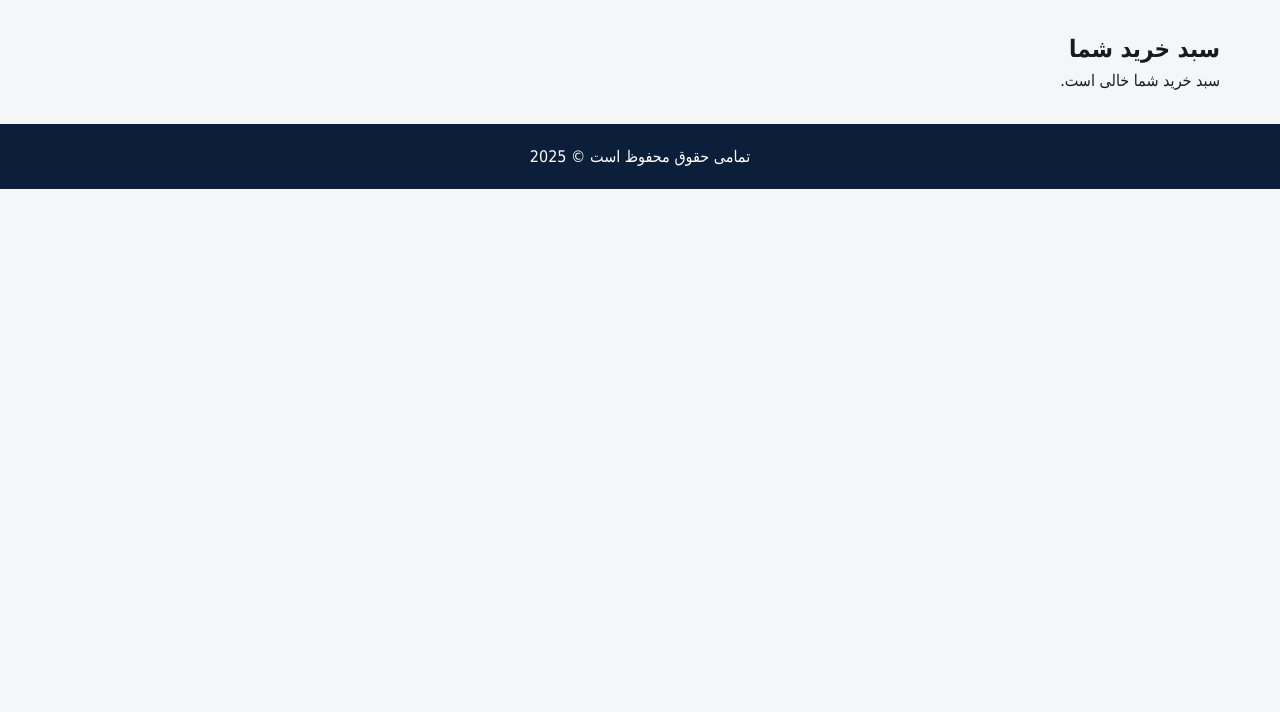
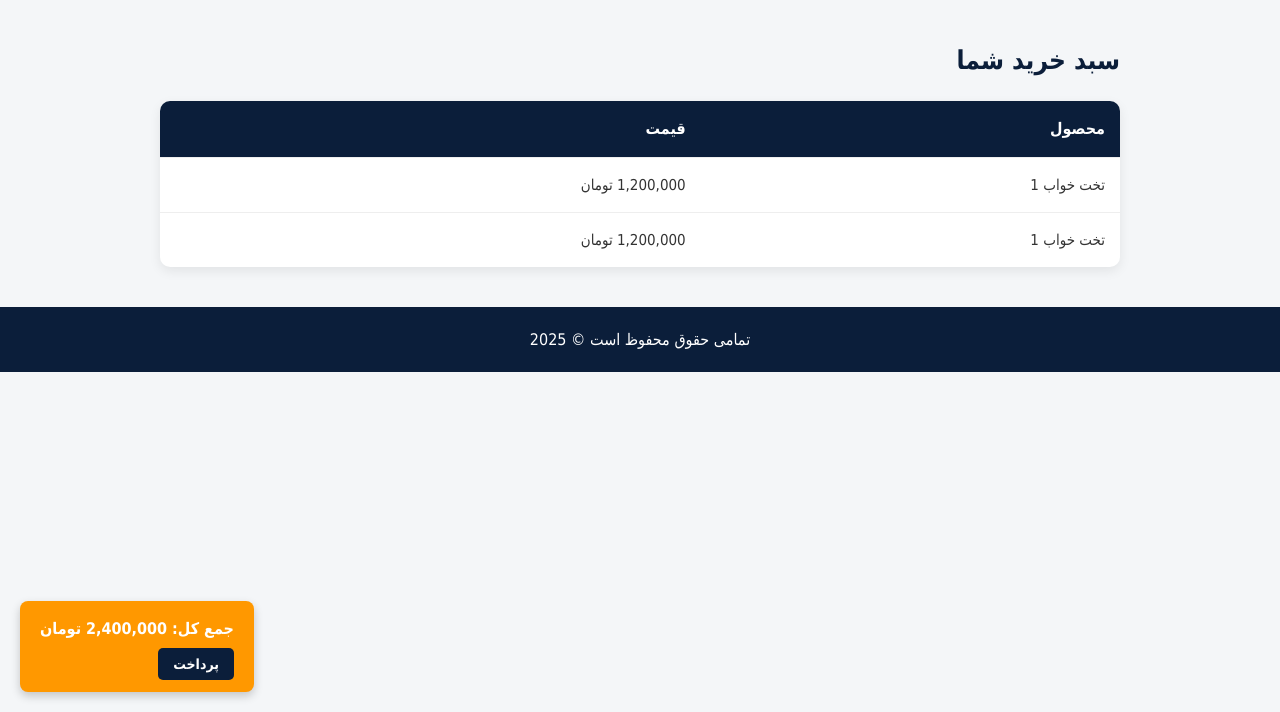
Before and after one commit to navidwolf/bed-factory-website, a Flask app: page /cart in a window 1280 px wide. Shown: the part 88-800 px from the top of the page. Run offline with Flask 3, Linux system fonts and the light colour scheme.

Commit message:
final site

```diff
--- a/app.py
+++ b/app.py
@@ -16,7 +16,6 @@
 
 cart_items = []
 
-# صفحات اصلی
 @app.route("/")
 def index():
     return render_template("index.html", products=products)
@@ -49,37 +48,18 @@
         return redirect(url_for("contact"))
     return render_template("contact.html")
 
-# مسیرهای cart
-@app.route("/add_to_cart/<int:product_id>", methods=["POST"])
+@app.route("/add_to_cart/<int:product_id>")
 def add_to_cart(product_id):
     product = next((p for p in products if p["id"] == product_id), None)
     if product:
-        existing = next((item for item in cart_items if item["id"] == product_id), None)
-        if existing:
-            existing["quantity"] += 1
-        else:
-            cart_items.append({**product, "quantity": 1})
-    return redirect(url_for("cart"))
-
-@app.route("/remove_from_cart/<int:product_id>", methods=["POST"])
-def remove_from_cart(product_id):
-    existing = next((item for item in cart_items if item["id"] == product_id), None)
-    if existing:
-        existing["quantity"] -= 1
-        if existing["quantity"] <= 0:
-            cart_items.remove(existing)
-    return redirect(url_for("cart"))
-
-@app.route("/delete_from_cart/<int:product_id>", methods=["POST"])
-def delete_from_cart(product_id):
-    global cart_items
-    cart_items = [item for item in cart_items if item["id"] != product_id]
+        cart_items.append(product)
     return redirect(url_for("cart"))
 
 # ---- Admin routes ----
 @app.route("/admin/login", methods=["GET", "POST"])
 def admin_login():
     if request.method == "POST":
+        # اعتبارسنجی ساده
         username = request.form.get("username")
         password = request.form.get("password")
         if username == "admin" and password == "1234":
--- a/static/css/style.css
+++ b/static/css/style.css
@@ -16,7 +16,7 @@
 }
 
 /* =============================
-   Header & Footer (بدون تغییر)
+   Header & Navigation
 ============================= */
 header {
     background-color: #0b1e3a;
@@ -53,6 +53,9 @@
     color: #1abc9c;
 }
 
+/* =============================
+   Footer
+============================= */
 footer {
     text-align: center;
     padding: 20px;
@@ -61,88 +64,232 @@
 }
 
 /* =============================
-   Cart & Checkout Section (تنها تغییرات)
+   Contact Section
 ============================= */
-.cart-table,
-.checkout-section {
+.contact-section {
     max-width: 1200px;
-    margin: 30px auto;
+    margin: 50px auto;
     padding: 0 20px;
 }
 
-/* Cart Item */
-.cart-table .cart-item {
+.contact-container {
     display: flex;
-    align-items: center;
-    background: #fff;
+    gap: 40px;
+    flex-wrap: wrap;
+}
+
+.contact-left,
+.contact-right {
+    flex: 1 1 500px;
+    background-color: #ffffff;
+    padding: 25px;
+    border-radius: 10px;
+    box-shadow: 0 8px 20px rgba(0,0,0,0.08);
+}
+
+.contact-left h2,
+.contact-right h2 {
+    color: #0b1e3a;
+    font-size: 28px;
     margin-bottom: 15px;
-    padding: 15px;
-    border-radius: 10px;
-    box-shadow: 0 4px 12px rgba(0,0,0,0.08);
+}
+
+.contact-left p,
+.contact-right p {
+    color: #33415c;
+    margin-bottom: 15px;
+}
+
+.contact-form {
+    display: flex;
+    flex-direction: column;
     gap: 15px;
 }
 
-.cart-img img {
-    width: 120px;
-    height: 80px;
-    object-fit: cover;
-    border-radius: 8px;
+.contact-form input,
+.contact-form textarea {
+    padding: 12px 15px;
+    border: 1px solid #c1c1c1;
+    border-radius: 6px;
+    font-size: 16px;
+    outline: none;
+    transition: all 0.3s;
+    direction: rtl; /* ورودی‌ها راست‌به‌چپ */
 }
 
-.cart-details h3 {
-    font-size: 18px;
-    color: #0b1e3a;
-    margin-bottom: 5px;
+.contact-form input:focus,
+.contact-form textarea:focus {
+    border-color: #0b1e3a;
+    box-shadow: 0 0 5px rgba(11,30,58,0.3);
 }
 
-.cart-details .desc {
-    font-size: 14px;
-    color: #555;
-    margin-bottom: 5px;
+.contact-form button {
+    padding: 12px;
+    background-color: #0b1e3a;
+    color: #ffffff;
+    font-size: 18px;
+    border: none;
+    border-radius: 6px;
+    cursor: pointer;
+    transition: background-color 0.3s;
 }
 
-.cart-details .price {
-    font-weight: bold;
+.contact-form button:hover {
+    background-color: #162d57;
+}
+
+.map-container {
+    width: 100%;
+    height: 300px;
+    margin-bottom: 20px;
+    border-radius: 10px;
+    overflow: hidden;
+}
+
+.map-container iframe {
+    width: 100%;
+    height: 100%;
+    border: none;
+}
+
+.team-container img {
+    width: 100%;
+    border-radius: 10px;
+    object-fit: cover;
+}
+
+.info-boxes {
+    display: flex;
+    gap: 30px;
+    flex-wrap: wrap;
+    margin-top: 40px;
+}
+
+.info-box {
+    flex: 1 1 300px;
+    background-color: #0b1e3a;
+    color: #ffffff;
+    padding: 20px;
+    border-radius: 10px;
+}
+
+.info-box h3 {
+    margin-bottom: 10px;
+    font-size: 20px;
+    color: #f0f0f0;
+}
+
+.info-box p,
+.info-box a {
+    color: #d3d3d3;
+    text-decoration: none;
+    margin-bottom: 8px;
+    display: block;
+}
+
+.info-box a:hover {
+    color: #ffffff;
+}
+
+/* =============================
+   Cart Section
+============================= */
+.cart-section {
+    max-width: 1000px;
+    margin: 40px auto;
+    padding: 0 20px;
+}
+
+.cart-section h1 {
+    font-size: 26px;
+    color: #0b1e3a;
+    margin-bottom: 20px;
+}
+
+.cart-table {
+    width: 100%;
+    border-collapse: collapse;
+    background: #fff;
+    box-shadow: 0 4px 12px rgba(0,0,0,0.08);
+    border-radius: 10px;
+    overflow: hidden;
+}
+
+.cart-table th,
+.cart-table td {
+    padding: 15px;
+    text-align: right;
+    border-bottom: 1px solid #eee;
+}
+
+.cart-table th {
+    background-color: #0b1e3a;
+    color: #fff;
+    font-weight: 600;
+}
+
+.cart-table tr:last-child td {
+    border-bottom: none;
+}
+
+.cart-table td {
+    color: #333;
+    font-size: 15px;
+}
+
+/* پیش فاکتور گوشه پایین سمت چپ */
+.invoice-box {
+    position: fixed;
+    bottom: 20px;
+    left: 20px;
+    background-color: #ff9800;
+    color: #fff;
+    padding: 15px 20px;
+    border-radius: 8px;
+    box-shadow: 0 4px 10px rgba(0,0,0,0.2);
+    font-weight: 600;
+    z-index: 1000;
+}
+
+.invoice-box p {
+    margin-bottom: 10px;
+}
+
+.invoice-box .btn {
+    background-color: #0b1e3a;
+    color: #fff;
+    padding: 8px 15px;
+    border-radius: 5px;
+    font-size: 14px;
+    text-decoration: none;
+}
+
+.invoice-box .btn:hover {
+    background-color: #162d57;
+}
+
+/* =============================
+   Checkout Section
+============================= */
+.checkout-section {
+    max-width: 600px;
+    margin: 40px auto;
+    padding: 25px;
+    background: #fff;
+    border-radius: 10px;
+    box-shadow: 0 4px 12px rgba(0,0,0,0.1);
+}
+
+.checkout-section h1 {
+    font-size: 26px;
+    margin-bottom: 20px;
     color: #0b1e3a;
 }
 
-/* Quantity Buttons */
-.cart-quantity form {
-    display: flex;
-    align-items: center;
-    gap: 8px;
-}
-
-.cart-quantity button {
-    background: #0b1e3a;
-    color: #fff;
-    border: none;
-    padding: 5px 12px;
-    border-radius: 5px;
-    cursor: pointer;
-    font-size: 16px;
-    transition: background 0.3s;
-}
-
-.cart-quantity button:hover {
-    background: #162d57;
-}
-
-.cart-quantity span {
-    font-size: 16px;
-    font-weight: bold;
-}
-
-/* Checkout Form */
 .checkout-form {
     display: flex;
     flex-direction: column;
     gap: 15px;
-    background: #fff;
-    padding: 20px;
-    border-radius: 10px;
-    box-shadow: 0 4px 12px rgba(0,0,0,0.08);
-    margin-top: 20px;
 }
 
 .checkout-form input {
@@ -151,7 +298,8 @@
     border-radius: 6px;
     font-size: 16px;
     outline: none;
-    transition: all 0.3s;
+    transition: border-color 0.3s;
+    direction: rtl;
 }
 
 .checkout-form input:focus {
@@ -162,7 +310,7 @@
 .checkout-form button {
     padding: 12px;
     background-color: #0b1e3a;
-    color: #ffffff;
+    color: #fff;
     font-size: 18px;
     border: none;
     border-radius: 6px;
@@ -174,128 +322,21 @@
     background-color: #162d57;
 }
 
-/* پیش‌فاکتور نارنجی پایین سمت چپ */
-.invoice-box {
-    position: fixed;
-    bottom: 20px;
-    left: 20px;
-    background-color: #f39c12;
-    color: #fff;
-    padding: 15px 20px;
-    border-radius: 10px;
-    box-shadow: 0 4px 12px rgba(0,0,0,0.15);
-    z-index: 999;
-    min-width: 220px;
-}
-
-.invoice-box button {
-    background: #0b1e3a;
-    color: #fff;
-    border: none;
-    padding: 8px 15px;
-    border-radius: 6px;
-    cursor: pointer;
-    margin-top: 10px;
-    width: 100%;
-}
-
-.invoice-box button:hover {
-    background: #162d57;
-}
-
 /* =============================
    Responsive
 ============================= */
 @media (max-width: 900px) {
-    .cart-table .cart-item {
+    .contact-container {
         flex-direction: column;
-        align-items: flex-start;
     }
-    .cart-quantity {
-        margin-top: 10px;
+    .info-boxes {
+        flex-direction: column;
     }
     .invoice-box {
-        left: 50%;
-        transform: translateX(-50%);
+        left: 10px;
+        right: 10px;
         bottom: 10px;
-        min-width: 90%;
+        width: auto;
+        text-align: center;
     }
 }
-
-/* =============================
-   Contact Section (بدون تغییر)
-============================= */
-.contact-section {
-    padding: 50px 20px;
-    max-width: 1200px;
-    margin: 0 auto;
-}
-
-.contact-container {
-    display: flex;
-    flex-wrap: wrap;
-    gap: 30px;
-}
-
-.contact-right, .contact-left {
-    flex: 1 1 45%;
-}
-
-.contact-right h2 {
-    margin-bottom: 15px;
-    color: #0b1e3a;
-}
-
-.contact-right p {
-    margin-bottom: 20px;
-    color: #555;
-}
-
-.contact-form input, .contact-form textarea {
-    width: 100%;
-    padding: 12px 15px;
-    margin-bottom: 15px;
-    border: 1px solid #c1c1c1;
-    border-radius: 6px;
-    font-size: 16px;
-}
-
-.contact-form button {
-    background-color: #0b1e3a;
-    color: #fff;
-    padding: 12px;
-    border: none;
-    border-radius: 6px;
-    cursor: pointer;
-}
-
-.contact-form button:hover {
-    background-color: #162d57;
-}
-
-.map-container iframe {
-    width: 100%;
-    height: 300px;
-    border: 0;
-    border-radius: 8px;
-}
-
-.team-container img {
-    width: 100%;
-    border-radius: 8px;
-}
-
-.info-boxes {
-    display: flex;
-    flex-wrap: wrap;
-    gap: 20px;
-    margin-top: 30px;
-}
-
-.info-box {
-    flex: 1 1 30%;
-    background: #fff;
-    padding: 15px;
-    border-radius: 8px;
-    box-shadow: 0 4px 12px rgba(0,0,0,0.08);
-}
--- a/templates/cart.html
+++ b/templates/cart.html
@@ -1,52 +1,36 @@
 {% extends "base.html" %}
+{% block title %}سبد خرید{% endblock %}
 
 {% block content %}
-<main>
-    <section class="cart-table">
-        <h2>سبد خرید شما</h2>
+<section class="cart-section">
+    <h1>سبد خرید شما</h1>
 
     {% if cart_items %}
+    <!-- جدول اصلی سبد خرید -->
+    <table class="cart-table">
+        <thead>
+            <tr>
+                <th>محصول</th>
+                <th>قیمت</th>
+            </tr>
+        </thead>
+        <tbody>
             {% for item in cart_items %}
-            <div class="cart-item">
-                <div class="cart-img">
-                    <img src="{{ url_for('static', filename='images/' ~ item.image) }}" alt="{{ item.name }}">
-                </div>
-                <div class="cart-details">
-                    <h3>{{ item.name }}</h3>
-                    <p class="desc">قیمت واحد: {{ "{:,}".format(item.price) }} تومان</p>
-                    <p class="price">قیمت کل: {{ "{:,}".format(item.price * item.quantity) }} تومان</p>
-                </div>
-                <div class="cart-quantity">
-                    <!-- فرم کاهش تعداد -->
-                    <form method="POST" action="{{ url_for('remove_from_cart', product_id=item.id) }}">
-                        <button type="submit">-</button>
-                    </form>
+            <tr>
+                <td>{{ item.name }}</td>
+                <td>{{ "{:,}".format(item.price) }} تومان</td>
+            </tr>
+            {% endfor %}
+        </tbody>
+    </table>
 
-                    <span>{{ item.quantity }}</span>
-
-                    <!-- فرم افزایش تعداد -->
-                    <form method="POST" action="{{ url_for('add_to_cart', product_id=item.id) }}">
-                        <button type="submit">+</button>
-                    </form>
-
-                    <!-- فرم حذف محصول -->
-                    <form method="POST" action="{{ url_for('delete_from_cart', product_id=item.id) }}">
-                        <button type="submit">حذف</button>
-                    </form>
-                </div>
-            </div>
-            {% endfor %}
-
-            <div class="checkout-section">
-                <h3>پیش‌فاکتور</h3>
-                <p>جمع کل: {{ "{:,}".format(cart_items | sum(attribute='price', start=0)) }} تومان</p>
-                <a href="{{ url_for('checkout') }}">
-                    <button>تکمیل خرید</button>
-                </a>
+    <!-- پیش فاکتور گوشه پایین چپ -->
+    <div class="invoice-box">
+        <p>جمع کل: {{ "{:,}".format(cart_items | sum(attribute='price')) }} تومان</p>
+        <a href="{{ url_for('checkout') }}" class="btn">پرداخت</a>
     </div>
     {% else %}
     <p>سبد خرید شما خالی است.</p>
     {% endif %}
 </section>
-</main>
 {% endblock %}
```
Also changed, not shown: templates/checkout.html (+10 -29 lines). Lines whose indentation alone changed are shown as unchanged.
